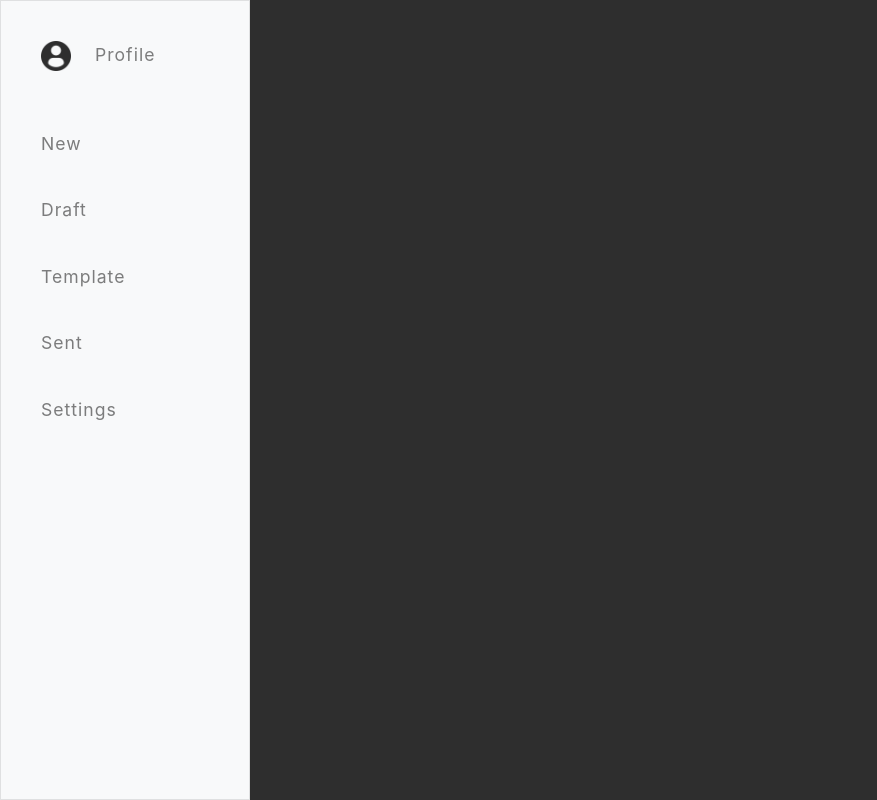
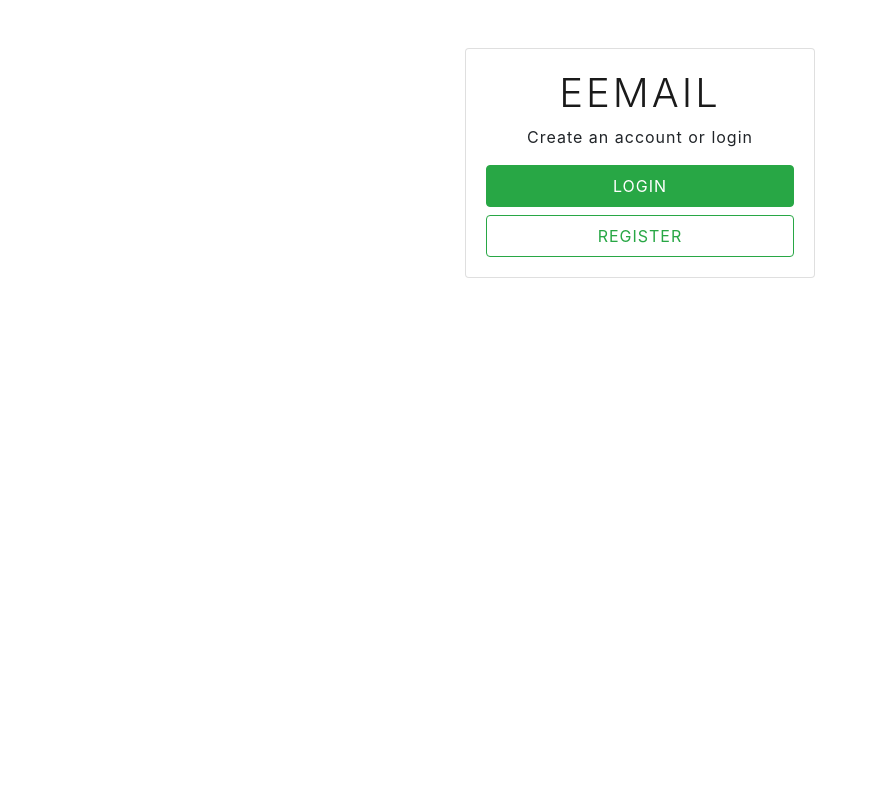
Before and after one commit to noidname01/wp2020-final-project-g16, a React app in the folder client/: page / in a window 1280 px wide. Shown: the whole page, without its empty margins (0-877 px from the left). Built offline with nearby package versions, Linux system fonts and the light colour scheme; a web font is replaced by a local one.

Commit message:
-01191245

```diff
--- a/client/src/components/Editor.js
+++ b/client/src/components/Editor.js
@@ -83,6 +83,15 @@ const Editor = (props) => {
                     >
                         Test
                     </button>
+                    <Link
+                        to={{
+                            pathname: '/excel',
+                        }}
+                    >
+                        <button className='col btn btn-light btn-sm'>
+                            Next
+                        </button>
+                    </Link>
                 </div>
             </form>
             <ReactSummernote
@@ -91,16 +100,6 @@ const Editor = (props) => {
                 onChange={handleEditorChange}
                 className='summernote'
             ></ReactSummernote>
-
-            <button onClick={handleClick}>Test</button>
-
-            <Link
-                to={{
-                    pathname: '/excel',
-                }}
-            >
-                <button> Next</button>
-            </Link>
         </>
     )
 }
--- a/client/src/components/Menu.js
+++ b/client/src/components/Menu.js
@@ -16,7 +16,7 @@ export default function Menu({ menuOpen }) {
                 >
                     <ul className='navbar-nav mr-auto'>
                         <li className='nav-item'>
-                            <Link className='nav-link profile' to='/profile'>
+                            <Link className='nav-link profile' to='/ee/profile'>
                                 <img
                                     src={user}
                                     height='30'
@@ -30,7 +30,7 @@ export default function Menu({ menuOpen }) {
                             <Link
                                 className='nav-link'
                                 to={{
-                                    pathname: '/new',
+                                    pathname: '/ee/new',
                                     state: {
                                         defaultValue: 'Start Writing!',
                                     },
@@ -40,22 +40,22 @@ export default function Menu({ menuOpen }) {
                             </Link>
                         </li>
                         <li className='nav-item'>
-                            <Link className='nav-link' to='/draft'>
+                            <Link className='nav-link' to='/ee/draft'>
                                 Draft
                             </Link>
                         </li>
                         <li className='nav-item'>
-                            <Link className='nav-link' to='/template'>
+                            <Link className='nav-link' to='/ee/template'>
                                 Template
                             </Link>
                         </li>
                         <li className='nav-item'>
-                            <Link className='nav-link' to='sent'>
+                            <Link className='nav-link' to='/ee/sent'>
                                 Sent
                             </Link>
                         </li>
                         <li className='nav-item'>
-                            <Link className='nav-link' to='/settings'>
+                            <Link className='nav-link' to='/ee/settings'>
                                 Settings
                             </Link>
                         </li>
--- a/client/src/containers/Login.js
+++ b/client/src/containers/Login.js
@@ -6,7 +6,7 @@ const Login = () => {
             <div className='col-md-4 m-auto'>
                 <div className='card card-body'>
                     <h1 className='text-center mb-3'>Login</h1>
-                    <form action='/users/login' method='POST'>
+                    <form action='/login' method='POST'>
                         <div className='form-group'>
                             <label className='loginP' htmlFor='email'>
                                 Email
@@ -39,7 +39,7 @@ const Login = () => {
                         </button>
                     </form>
                     <p className='loginP mt-4'>
-                        No Account? <a href='/users/register'>Register</a>
+                        No Account? <a href='/register'>Register</a>
                     </p>
                 </div>
             </div>
--- a/client/src/containers/Outapp.js
+++ b/client/src/containers/Outapp.js
@@ -1,4 +1,3 @@
-import React from 'react'
 import React from 'react'
 import { Route, Redirect } from 'react-router-dom'
 import Welcome from '../containers/Welcome'
@@ -27,7 +26,7 @@ const PrivateRoute = ({ component: Component, ...rest }) => (
 const Outapp = () => {
     return (
         <>
-            <Route path='/welcome' component={Welcome}></Route>
+            <Route exact path='/' component={Welcome}></Route>
             <Route path='/login' component={Login}></Route>
             <Route path='/register' component={Register}></Route>
             <PrivateRoute path='/ee' component={App}></PrivateRoute>
--- a/client/src/containers/Register.js
+++ b/client/src/containers/Register.js
@@ -67,7 +67,7 @@ const Register = () => {
                         </button>
                     </form>
                     <p className='mt-4 loginP'>
-                        Have An Account? <a href='/users/login'>Login</a>
+                        Have An Account? <a href='/login'>Login</a>
                     </p>
                 </div>
             </div>
--- a/client/src/index.js
+++ b/client/src/index.js
@@ -2,8 +2,9 @@ import React from 'react'
 import ReactDOM from 'react-dom'
 // import Routes from './routes/Routes'
 import App from './containers/App'
+import Outapp from './containers/Outapp'
 import Login from './containers/Login'
-import { Route, Switch, BrowserRouter } from 'react-router-dom'
+import { Route, Switch, BrowserRouter, Redirect } from 'react-router-dom'
 import 'bootstrap/dist/css/bootstrap.min.css'
 import ReactDataSheet from 'react-datasheet'
 // Be sure to include styles at some point, probably during your bootstrapping
@@ -22,7 +23,7 @@ ReactDOM.render(
     <ApolloProvider client={client}>
         <BrowserRouter>
             <Switch>
-                <Route path='/' component={App}></Route>
+                <Outapp></Outapp>
             </Switch>
         </BrowserRouter>
     </ApolloProvider>,
--- a/client/src/routes/Routes.js
+++ b/client/src/routes/Routes.js
@@ -12,14 +12,14 @@ import Settings from '../containers/Settings'
 const Routes = () => {
     return (
         <>
-            <Route path='/welcome' component={Welcome}></Route>
-            <Route path='/register' component={Register}></Route>
-            <Route path='/login' component={Login}></Route>
-            <Route path='/new' component={New}></Route>
-            <Route path='/draft' component={Draft}></Route>
-            <Route path='/template' component={Template}></Route>
-            <Route path='/sent' component={Sent}></Route>
-            <Route path='/settings' component={Settings}></Route>
+            <Route path='/ee/welcome' component={Welcome}></Route>
+            <Route path='/ee/register' component={Register}></Route>
+            <Route path='/ee/login' component={Login}></Route>
+            <Route path='/ee/new' component={New}></Route>
+            <Route path='/ee/draft' component={Draft}></Route>
+            <Route path='/ee/template' component={Template}></Route>
+            <Route path='/ee/sent' component={Sent}></Route>
+            <Route path='/ee/settings' component={Settings}></Route>
         </>
     )
 }
```
